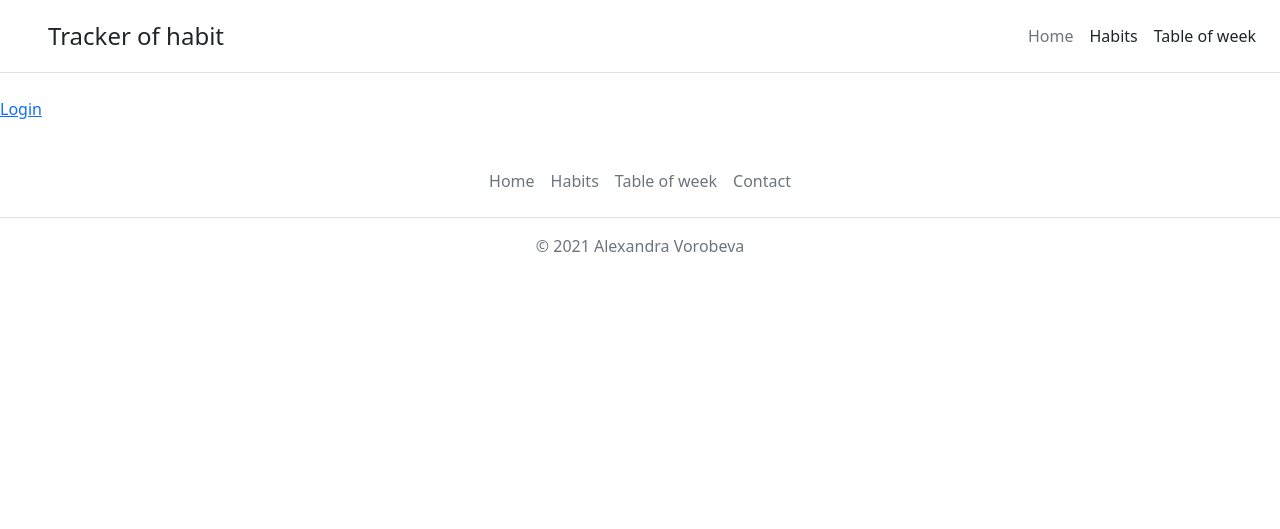
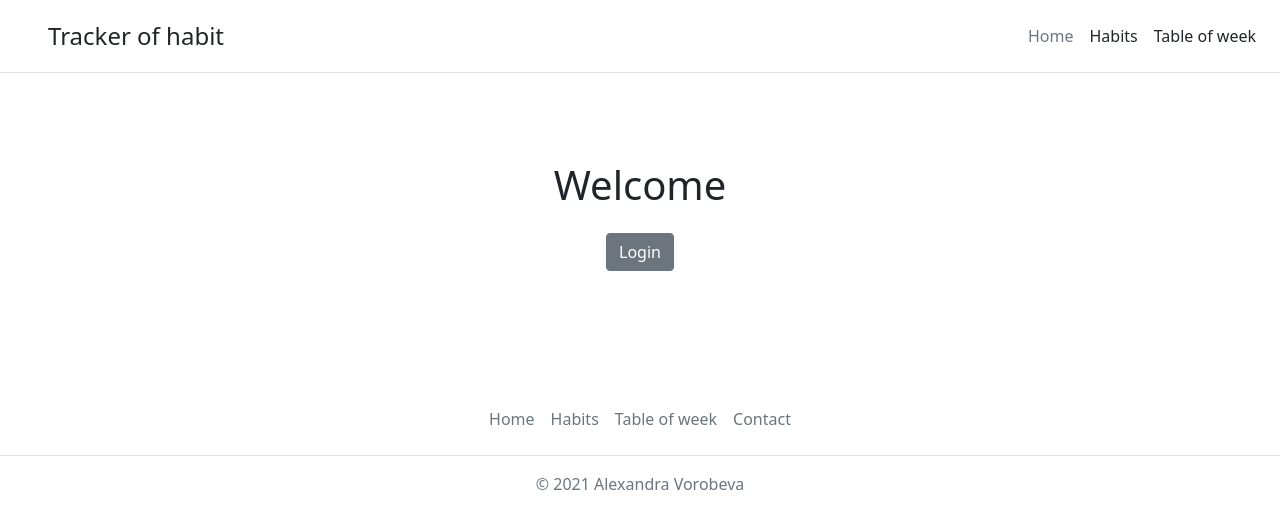
Before and after one commit to AlexandraVorobeva/tracker_of_habit, a Django app: a page that uses app/template/home.html in a window 1280 px wide. Shown: the top 529 px of the page. Run offline with Django 3.2, Linux system fonts and the light colour scheme; parts of the project's set-up code (start-up, migrations or seed data) failed here and were passed over.

Commit message:
7 (home page)

```diff
--- a/app/habits/views.py
+++ b/app/habits/views.py
@@ -18,6 +18,7 @@ class TableOfWeek(LoginRequiredMixin, ListView):
     def get_context_data(self, **kwargs):
         context = super().get_context_data(**kwargs)
         context['habits'] = WeekOfHabit.objects.all()
+
         # context['base_habits'] = context['base_habits'].filter(user=self.request.user)
         return context
 
--- a/app/template/group/group_confirm_delete.html
+++ b/app/template/group/group_confirm_delete.html
@@ -1,6 +1,8 @@
 {% extends "index.html" %}
 {% block content %}
 
+
+<center>
 <div class="header-bar">
     <a href="{% url 'habit' %}">&#8592; Go Back</a>
 </div>
@@ -12,7 +14,7 @@
         <input class="button" type="submit" value="Delete" />
     </form>
 </div>
-
+</center>
 
 
 {% endblock content %}
--- a/app/template/group/group_form.html
+++ b/app/template/group/group_form.html
@@ -1,10 +1,13 @@
 {% extends "index.html" %}
 {% block content %}
 
+
+</center>
 <form method="POST" action="">
     {% csrf_token %}
     {{ form.as_p }}
     <input type="submit" value="Submit">
 </form>
+</center>
 
 {% endblock content %}
--- a/app/template/habits/habit_form.html
+++ b/app/template/habits/habit_form.html
@@ -1,10 +1,13 @@
 {% extends "index.html" %}
 {% block content %}
 
+
+<center>
 <form method="POST" action="">
     {% csrf_token %}
     {{ form.as_p }}
     <input type="submit" value="Submit">
 </form>
+</center>
 
 {% endblock content %}
--- a/app/template/habits/weekofhabit_confirm_delete.html
+++ b/app/template/habits/weekofhabit_confirm_delete.html
@@ -1,6 +1,8 @@
 {% extends "index.html" %}
 {% block content %}
 
+
+<center>
 <div class="header-bar">
     <a href="{% url 'habit' %}">&#8592; Go Back</a>
 </div>
@@ -12,6 +14,7 @@
         <input class="button" type="submit" value="Delete" />
     </form>
 </div>
+</center>
 
 
 
--- a/app/template/home.html
+++ b/app/template/home.html
@@ -1,13 +1,27 @@
 {% extends "index.html" %}
 {% block content %}
 
-{% if request.user.is_authenticated %}
-    <p>{{ request.user }}</p>
-    <a href="{% url 'logout' %}">Logout</a>
-{% else %}
-    <a href="{% url 'login' %}">Login</a>
 
-{% endif %}
+<section class="py-3 text-center container">
+    <div class="row py-lg-5">
+      <div class="col-lg-6 col-md-8 mx-auto">
+        <h1 class="fw-light">Welcome</h1>
+        <p class="lead text-muted">
+          {% if request.user.is_authenticated %}
+                <p>{{ request.user }}</p>
+          {% endif %}
+
+        </p>
+        <p>
+            {% if request.user.is_authenticated %}
+                <a href="{% url 'logout' %}" class="btn btn-secondary my-2">Logout</a>
+            {% else %}
+                <a href="{% url 'login' %}" class="btn btn-secondary my-2">Login</a>
+            {% endif %}
+        </p>
+      </div>
+    </div>
+</section>
 
 
 
--- a/app/template/table/week_habit_confirm_delete.html
+++ b/app/template/table/week_habit_confirm_delete.html
@@ -1,6 +1,7 @@
 {% extends "index.html" %}
 {% block content %}
 
+<center>
 <div class="header-bar">
     <a href="{% url 'table' %}">&#8592; Go Back</a>
 </div>
@@ -12,6 +13,7 @@
         <input class="button" type="submit" value="Delete" />
     </form>
 </div>
+</center>
 
 
 
```
Also changed, not shown: app/template/table/week_habit_form.html (+11 -5 lines).
